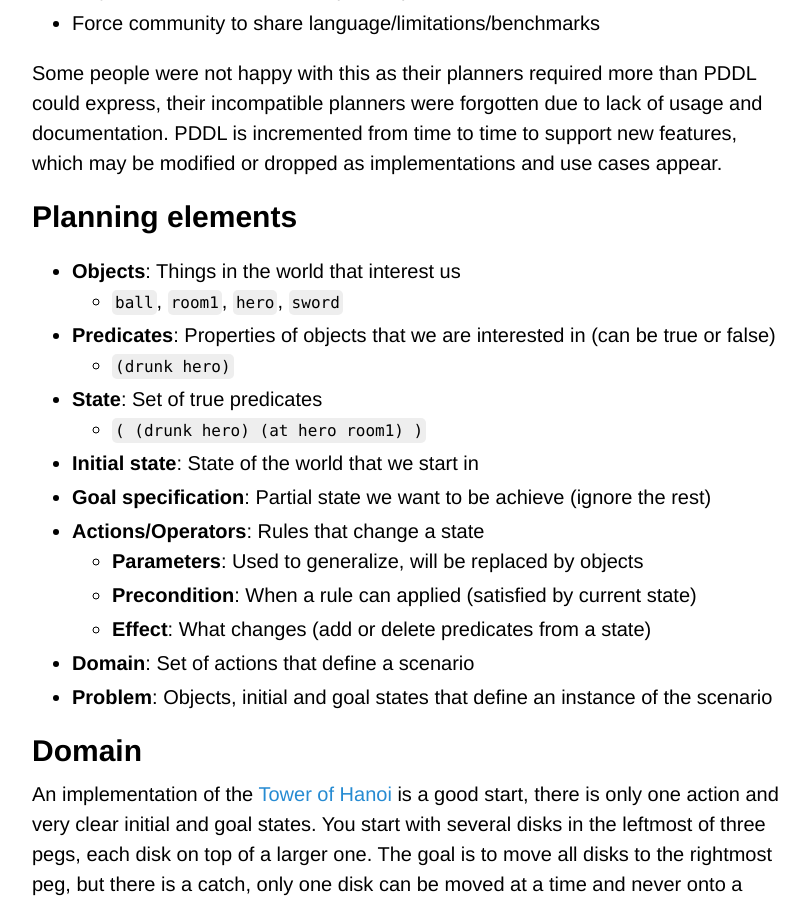
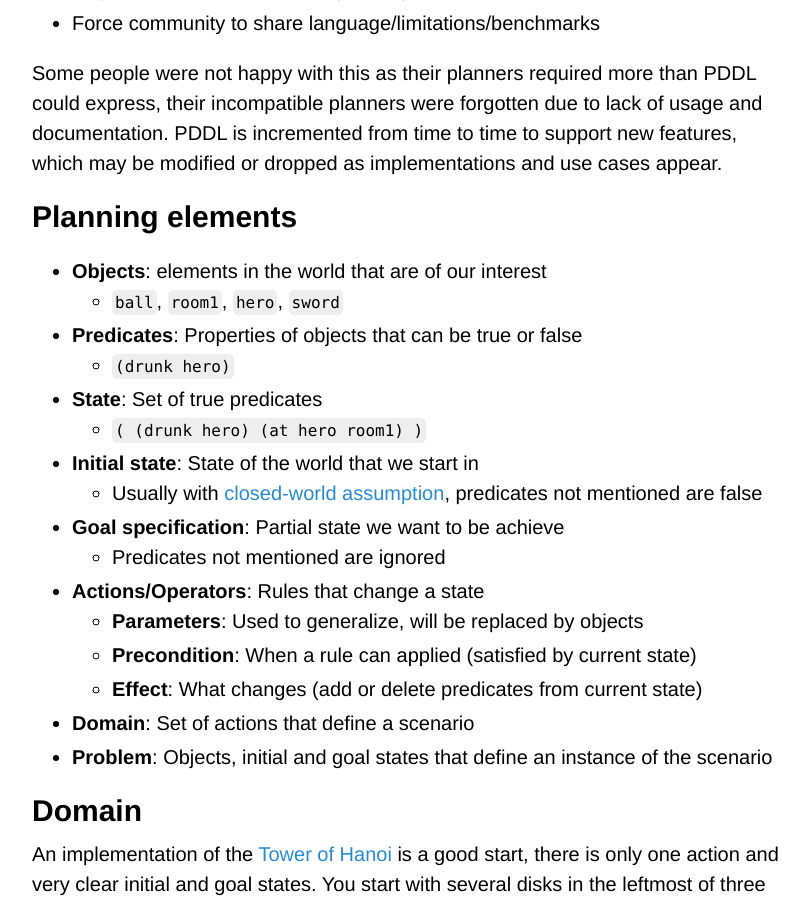
Before and after one commit to Maumagnaguagno/maumagnaguagno.github.io, a Jekyll site: the page built from pddl.md, in a window 1280 px wide and 900 px high, scrolled down 412 px. Shown: the whole window, without its empty margins (228-1037 px from the left). Built offline with Jekyll 4.4.1, drawn with Linux system fonts in a browser that asks for light colours; our own code applies the rules of GitHub Pages for plain Markdown files.

Commit message:
Improve PDDL Planning elements section

```diff
--- a/pddl.md
+++ b/pddl.md
@@ -17,18 +17,20 @@ Some people were not happy with this as their planners required more than PDDL c
 PDDL is incremented from time to time to support new features, which may be modified or dropped as implementations and use cases appear.
 
 ## Planning elements
-- **Objects**: Things in the world that interest us
+- **Objects**: elements in the world that are of our interest
   - ``ball``, ``room1``, ``hero``, ``sword``
-- **Predicates**: Properties of objects that we are interested in (can be true or false)
+- **Predicates**: Properties of objects that can be true or false
   - ``(drunk hero)``
 - **State**: Set of true predicates
   - ``( (drunk hero) (at hero room1) )``
 - **Initial state**: State of the world that we start in
-- **Goal specification**: Partial state we want to be achieve (ignore the rest)
+  - Usually with [closed-world assumption](https://en.wikipedia.org/wiki/Closed-world_assumption), predicates not mentioned are false
+- **Goal specification**: Partial state we want to be achieve
+  - Predicates not mentioned are ignored
 - **Actions/Operators**: Rules that change a state
   - **Parameters**: Used to generalize, will be replaced by objects
   - **Precondition**: When a rule can applied (satisfied by current state)
-  - **Effect**: What changes (add or delete predicates from a state)
+  - **Effect**: What changes (add or delete predicates from current state)
 - **Domain**: Set of actions that define a scenario
 - **Problem**: Objects, initial and goal states that define an instance of the scenario
 
```
